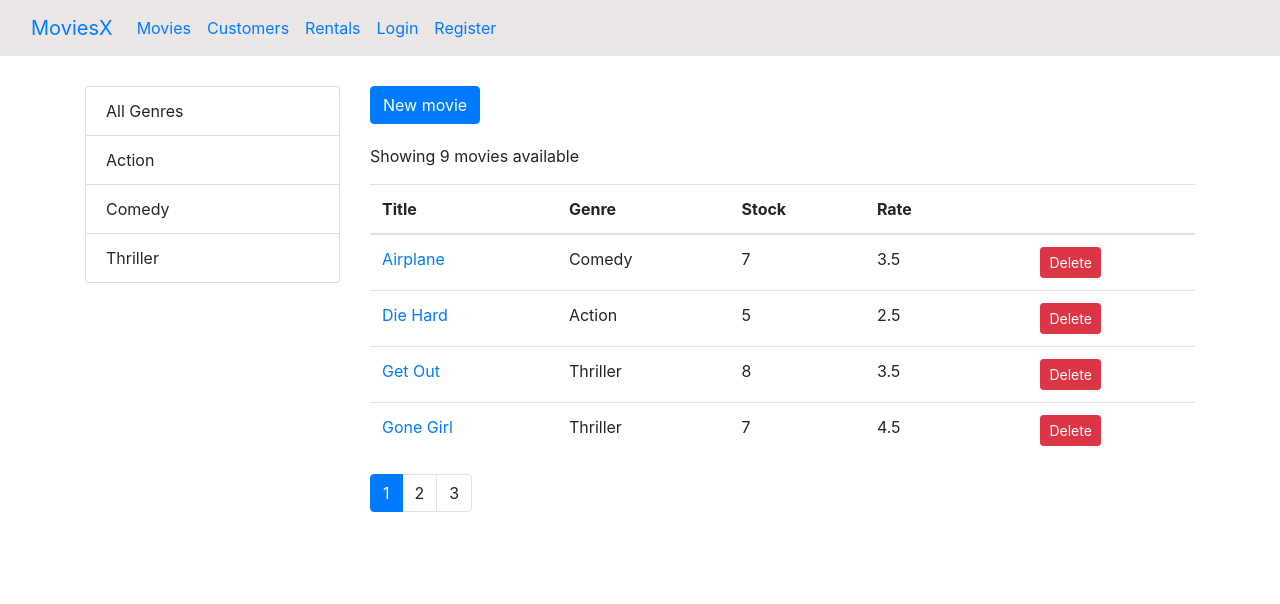
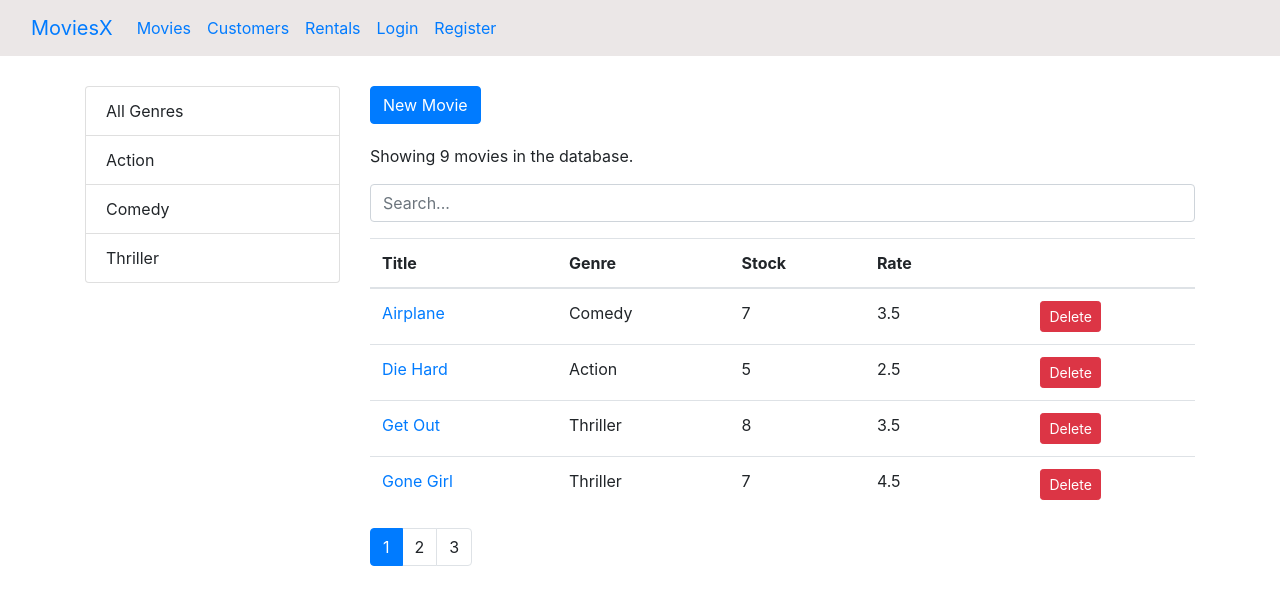
Before and after one commit to seb-art/movies-app, a React (Create React App) app: page /movies in a window 1280 px wide. Shown: the top 604 px of the page. Built offline with nearby package versions, Linux system fonts and the light colour scheme; the HTML template or start-up script is replaced by a standard one.

Commit message:
added a searchBox to easly retrieve a movie from the listed movies

```diff
--- a/src/components/movies.jsx
+++ b/src/components/movies.jsx
@@ -1,29 +1,36 @@
 import React, { Component } from "react";
-import { getMovies } from "../services/fakeMovieService";
+import { Link } from "react-router-dom";
+import MoviesTable from "./moviesTable";
 import ListGroup from "./common/listGroup";
 import Pagination from "./common/pagination";
+import { getMovies, deleteMovie } from "../services/fakeMovieService";
+import { getGenres } from "../services/fakeGenreService";
 import { paginate } from "../utils/paginate";
-import { getGenres } from "../services/fakeGenreService";
-import MoviesTable from "./moviesTable";
 import _ from "lodash";
-import { Link } from "react-router-dom";
+import SearchBox from "./searchBox";
 
 class Movies extends Component {
   state = {
     movies: [],
+    genres: [],
     currentPage: 1,
     pageSize: 4,
-    genres: [],
+    searchQuery: "",
+    selectedGenre: null,
     sortColumn: { path: "title", order: "asc" },
   };
+
   componentDidMount() {
     const genres = [{ _id: "", name: "All Genres" }, ...getGenres()];
+
     this.setState({ movies: getMovies(), genres });
   }
 
   handleDelete = (movie) => {
     const movies = this.state.movies.filter((m) => m._id !== movie._id);
     this.setState({ movies });
+
+    deleteMovie(movie._id);
   };
 
   handleLike = (movie) => {
@@ -33,12 +40,19 @@
     movies[index].liked = !movies[index].liked;
     this.setState({ movies });
   };
+
   handlePageChange = (page) => {
     this.setState({ currentPage: page });
   };
+
   handleGenreSelect = (genre) => {
-    this.setState({ selectedGenre: genre, currentPage: 1 });
+    this.setState({ selectedGenre: genre, searchQuery: "", currentPage: 1 });
   };
+
+  handleSearch = (query) => {
+    this.setState({ searchQuery: query, selectedGenre: null, currentPage: 1 });
+  };
+
   handleSort = (sortColumn) => {
     this.setState({ sortColumn });
   };
@@ -49,12 +63,17 @@
       currentPage,
       sortColumn,
       selectedGenre,
+      searchQuery,
       movies: allMovies,
     } = this.state;
-    const filtered =
-      selectedGenre && selectedGenre._id
-        ? allMovies.filter((m) => m.genre._id === selectedGenre._id)
-        : allMovies;
+
+    let filtered = allMovies;
+    if (searchQuery)
+      filtered = allMovies.filter((m) =>
+        m.title.toLowerCase().startsWith(searchQuery.toLowerCase())
+      );
+    else if (selectedGenre && selectedGenre._id)
+      filtered = allMovies.filter((m) => m.genre._id === selectedGenre._id);
 
     const sorted = _.orderBy(filtered, [sortColumn.path], [sortColumn.order]);
 
@@ -65,9 +84,9 @@
 
   render() {
     const { length: count } = this.state.movies;
-    const { pageSize, currentPage, sortColumn } = this.state;
+    const { pageSize, currentPage, sortColumn, searchQuery } = this.state;
 
-    if (count === 0) return <p>No Movies Found</p>;
+    if (count === 0) return <p>There are no movies in the database.</p>;
 
     const { totalCount, data: movies } = this.getPagedData();
 
@@ -77,7 +96,7 @@
           <ListGroup
             items={this.state.genres}
             selectedItem={this.state.selectedGenre}
-            onItemsSelect={this.handleGenreSelect}
+            onItemSelect={this.handleGenreSelect}
           />
         </div>
         <div className="col">
@@ -86,9 +105,10 @@
             className="btn btn-primary"
             style={{ marginBottom: 20 }}
           >
-            New movie
+            New Movie
           </Link>
-          <p>Showing {totalCount} movies available</p>
+          <p>Showing {totalCount} movies in the database.</p>
+          <SearchBox value={searchQuery} onChange={this.handleSearch} />
           <MoviesTable
             movies={movies}
             sortColumn={sortColumn}
@@ -96,7 +116,6 @@
             onDelete={this.handleDelete}
             onSort={this.handleSort}
           />
-
           <Pagination
             itemsCount={totalCount}
             pageSize={pageSize}
--- /dev/null
+++ b/src/components/searchBox.jsx
@@ -0,0 +1,16 @@
+import React from "react";
+
+const SearchBox = ({ value, onChange }) => {
+  return (
+    <input
+      type="text"
+      name="query"
+      className="form-control my-3"
+      placeholder="Search..."
+      value={value}
+      onChange={e => onChange(e.currentTarget.value)}
+    />
+  );
+};
+
+export default SearchBox;
--- a/src/services/fakeMovieService.js
+++ b/src/services/fakeMovieService.js
@@ -7,64 +7,65 @@
     genre: { _id: "5b21ca3eeb7f6fbccd471818", name: "Action" },
     numberInStock: 6,
     dailyRentalRate: 2.5,
-    publishDate: "2018-01-03T19:04:28.809Z"
+    publishDate: "2018-01-03T19:04:28.809Z",
+    liked: true,
   },
   {
     _id: "5b21ca3eeb7f6fbccd471816",
     title: "Die Hard",
     genre: { _id: "5b21ca3eeb7f6fbccd471818", name: "Action" },
     numberInStock: 5,
-    dailyRentalRate: 2.5
+    dailyRentalRate: 2.5,
   },
   {
     _id: "5b21ca3eeb7f6fbccd471817",
     title: "Get Out",
     genre: { _id: "5b21ca3eeb7f6fbccd471820", name: "Thriller" },
     numberInStock: 8,
-    dailyRentalRate: 3.5
+    dailyRentalRate: 3.5,
   },
   {
     _id: "5b21ca3eeb7f6fbccd471819",
     title: "Trip to Italy",
     genre: { _id: "5b21ca3eeb7f6fbccd471814", name: "Comedy" },
     numberInStock: 7,
-    dailyRentalRate: 3.5
+    dailyRentalRate: 3.5,
   },
   {
     _id: "5b21ca3eeb7f6fbccd47181a",
     title: "Airplane",
     genre: { _id: "5b21ca3eeb7f6fbccd471814", name: "Comedy" },
     numberInStock: 7,
-    dailyRentalRate: 3.5
+    dailyRentalRate: 3.5,
   },
   {
     _id: "5b21ca3eeb7f6fbccd47181b",
     title: "Wedding Crashers",
     genre: { _id: "5b21ca3eeb7f6fbccd471814", name: "Comedy" },
     numberInStock: 7,
-    dailyRentalRate: 3.5
+    dailyRentalRate: 3.5,
   },
   {
     _id: "5b21ca3eeb7f6fbccd47181e",
     title: "Gone Girl",
     genre: { _id: "5b21ca3eeb7f6fbccd471820", name: "Thriller" },
     numberInStock: 7,
-    dailyRentalRate: 4.5
+    dailyRentalRate: 4.5,
   },
   {
     _id: "5b21ca3eeb7f6fbccd47181f",
     title: "The Sixth Sense",
     genre: { _id: "5b21ca3eeb7f6fbccd471820", name: "Thriller" },
     numberInStock: 4,
-    dailyRentalRate: 3.5
+    dailyRentalRate: 3.5,
   },
   {
     _id: "5b21ca3eeb7f6fbccd471821",
     title: "The Avengers",
     genre: { _id: "5b21ca3eeb7f6fbccd471818", name: "Action" },
     numberInStock: 7,
-    dailyRentalRate: 3.5
-  }
+    dailyRentalRate: 3.5,
+  },
 ];
 
 export function getMovies() {
@@ -72,13 +73,13 @@
 }
 
 export function getMovie(id) {
-  return movies.find(m => m._id === id);
+  return movies.find((m) => m._id === id);
 }
 
 export function saveMovie(movie) {
-  let movieInDb = movies.find(m => m._id === movie._id) || {};
-  movieInDb.name = movie.title;
-  movieInDb.genre = genresAPI.genres.find(g => g._id === movie.genreId);
+  let movieInDb = movies.find((m) => m._id === movie._id) || {};
+  movieInDb.title = movie.title;
+  movieInDb.genre = genresAPI.genres.find((g) => g._id === movie.genreId);
   movieInDb.numberInStock = movie.numberInStock;
   movieInDb.dailyRentalRate = movie.dailyRentalRate;
 
@@ -91,7 +92,7 @@
 }
 
 export function deleteMovie(id) {
-  let movieInDb = movies.find(m => m._id === id);
+  let movieInDb = movies.find((m) => m._id === id);
   movies.splice(movies.indexOf(movieInDb), 1);
   return movieInDb;
 }
```
